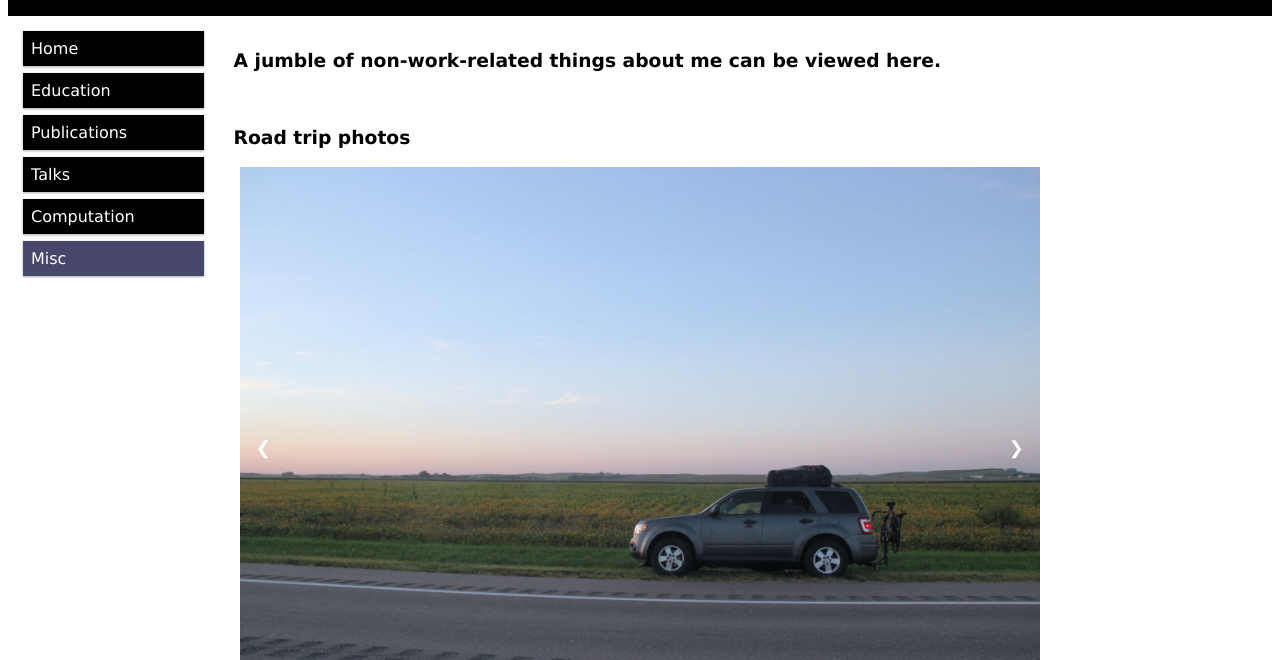
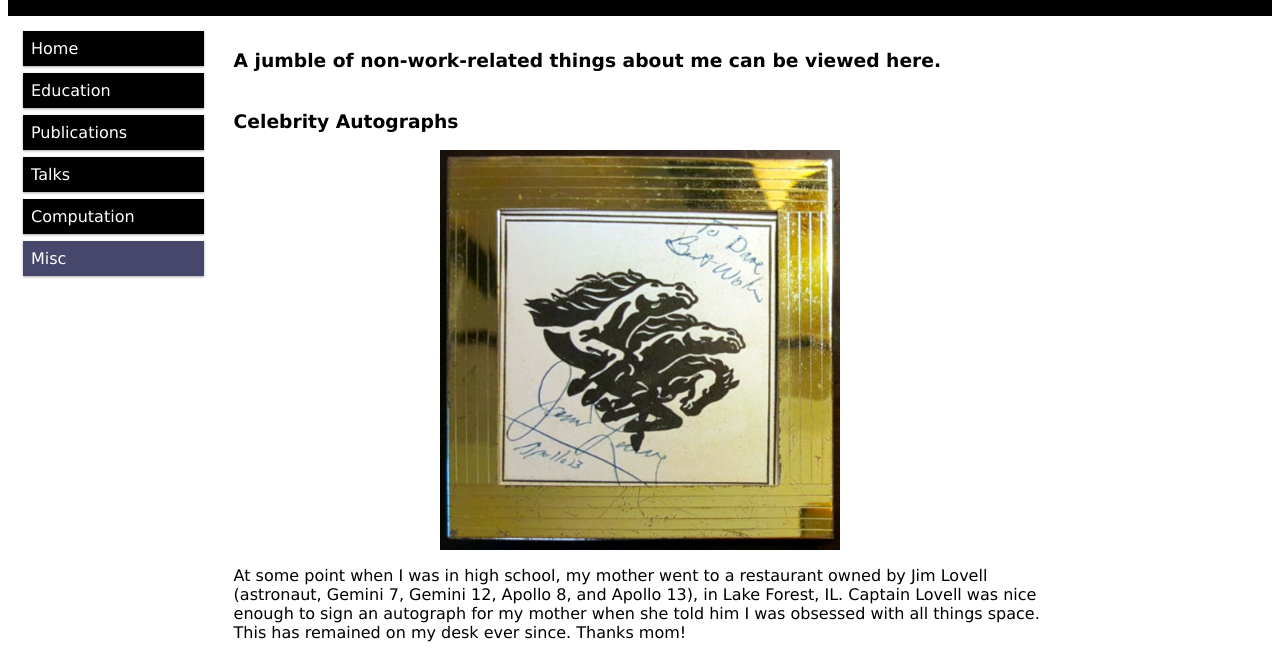
Before and after one commit to dyaylali/dyaylali.github.io, a plain HTML site: page misc.html in a window 1280 px wide. Shown: the part 116-776 px from the top of the page. Drawn offline with Linux system fonts and the light colour scheme.

Commit message:
Added Lovells Autograph

```diff
--- a/CrowStyle_Dynamic.css
+++ b/CrowStyle_Dynamic.css
@@ -134,6 +134,13 @@ img.landscape {
 }
 
 /* Slideshow container */
+.section-container {
+  margin-top: 10px;
+  margin-bottom: 40px;
+  /* clear: both; */
+}
+
+/* Slideshow container */
 .slideshow-container {
   width:100%;
   max-width: 800px;
--- a/misc.html
+++ b/misc.html
@@ -57,13 +57,18 @@
 
     <div class="col-8 col-s-8">
 
-    <div>
+    <div class="section-container">
       <h3>A jumble of non-work-related things about me can be viewed here. </h3>
       <!-- Learn some more personal things about me here.  As this site is continuously a work-in-progress, please don't take this page as an anywhere-near-complete description of my non-working life! -->
     </div>
 
-    <br>
+    <div class="section-container">
+      <h3>Celebrity Autographs</h3>
+      <img class="displayed" src="Images/JimLovellAuto.jpg" alt="Jim Lovell's Autograph" style="width:90%; margin-top:15px; margin-bottom:15px; max-width:400px; min-width:200px">
+      <p>At some point when I was in high school, my mother went to a restaurant owned by Jim Lovell (astronaut, Gemini 7, Gemini 12, Apollo 8, and Apollo 13), in Lake Forest, IL.  Captain Lovell was nice enough to sign an autograph for my mother when she told him I was obsessed with all things space.  This has remained on my desk ever since.  Thanks mom!</p>
+    </div>
 
+    <div class="section-container">
       <h3>Road trip photos</h3>
       <div class="slideshow-container">
         <div class="mySlides fade">
@@ -145,7 +150,7 @@
         </div>
       </div>
       <br>
-
+    </div>
 
 
 
@@ -181,8 +186,7 @@
     </div>
     </div> -->
 
-
-    <br>
+    <div class="section-container">
       <h3>Juno Crow</h3>
       <p>This is my dog.  Her name is Juno Crow.  She likes to swim.</p>
 
@@ -199,7 +203,7 @@
           Your browser does not support HTML5 video.
         </video>
       </div>
-
+    </div>
 
 
 
```
Also changed, not shown: Images/JimLovellAuto.jpg (added). Lines whose indentation alone changed are shown as unchanged.
